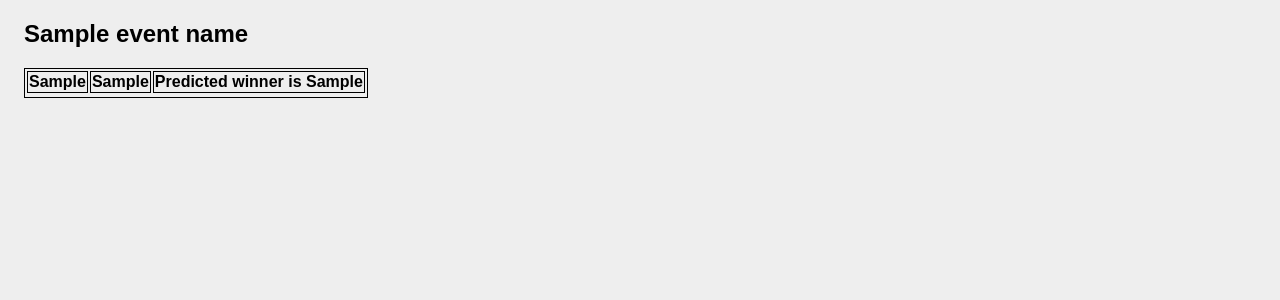
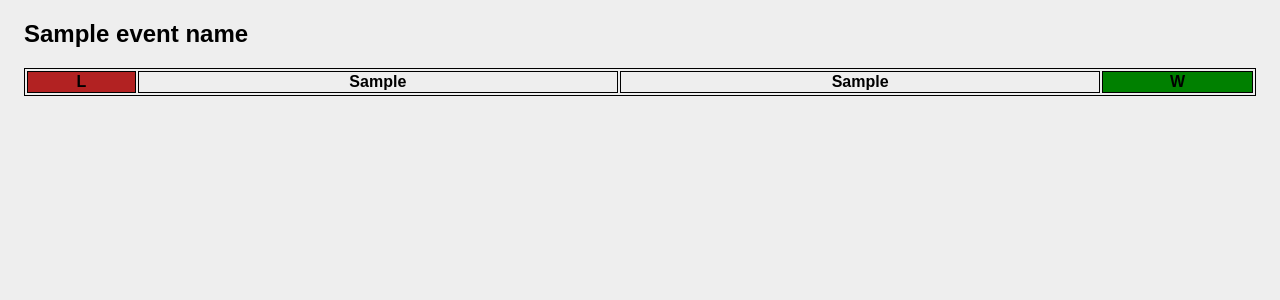
Before and after one commit to natebuel29/ufc-event-predictor, a Flask app: template ufc_predictor/templates/logistic_regression/logistic_regression.html in a window 1280 px wide. Shown: the part 112-412 px from the top of the page. Run offline with Flask 2, Linux system fonts and the light colour scheme; the template is opened without the code that fills it: most values are stand-ins (such as "Sample title", 1, 10 or a date in 2020); lists and menus that the app fills with data are empty; parts of the project's set-up code (start-up, migrations or seed data) failed here and were passed over.

Commit message:
good mvp for initial design

```diff
--- a/ufc_predictor/logistic_regression/logistic_regression_service.py
+++ b/ufc_predictor/logistic_regression/logistic_regression_service.py
@@ -86,7 +86,7 @@ def logistic_regression_predict(date):
     future_df = construct_fight_dataframe(
         future_df.loc[future_df["date"] == date], fighter_stats, False)
 
-    fights_df = construct_fight_dataframe(fights_df, fighter_stats, False)
+    fights_df = construct_fight_dataframe(fights_df, fighter_stats, True)
 
     future_X = future_df.loc[:, "rwins":].astype(float).to_numpy()
     future_X = standardize(future_X)
--- a/ufc_predictor/static/style.css
+++ b/ufc_predictor/static/style.css
@@ -9,3 +9,20 @@ th,
 td {
     border: 1px solid;
 }
+
+table {
+    width: 100%;
+}
+
+th.lose {
+    background-color: firebrick;
+}
+
+th.win {
+    background-color: green;
+}
+
+table tr:nth-child(even) {
+    background-color: rgba(50, 50, 50, 0.3);
+    ;
+}
--- a/ufc_predictor/templates/logistic_regression/logistic_regression.html
+++ b/ufc_predictor/templates/logistic_regression/logistic_regression.html
@@ -1,7 +1,7 @@
 {% extends 'base.html' %}
 
 {% block header %}
-  <h1>{% block title %}Logistic Regression{% endblock %}</h1>
+  <h2>{% block title %}Logistic Regression{% endblock %}</h2>
 {% endblock %}
 
 {% block content %}
@@ -9,13 +9,18 @@
     <table>
         {% for results,rf,bf in results_rf_bf%}
             <tr>
+                {%if results == 1.0 %}
+                    <th class="win">W</th>
+                {% else %}
+                    <th class="lose">L</th>
+                {% endif %}
                 <th>{{rf}}</th>
                 <th>{{bf}}</th>
                 {%if results == 1.0 %}
-                    <th>Predicted winner is {{rf}}</th>
+                    <th class="lose">L</th>
                 {% else %}
-                    <th> Predicted winner is {{bf}}</th>
-            <tr>
+                    <th class="win">W</th>
                 {% endif %}
+            </tr>
         {% endfor %}
 {% endblock %}
```
